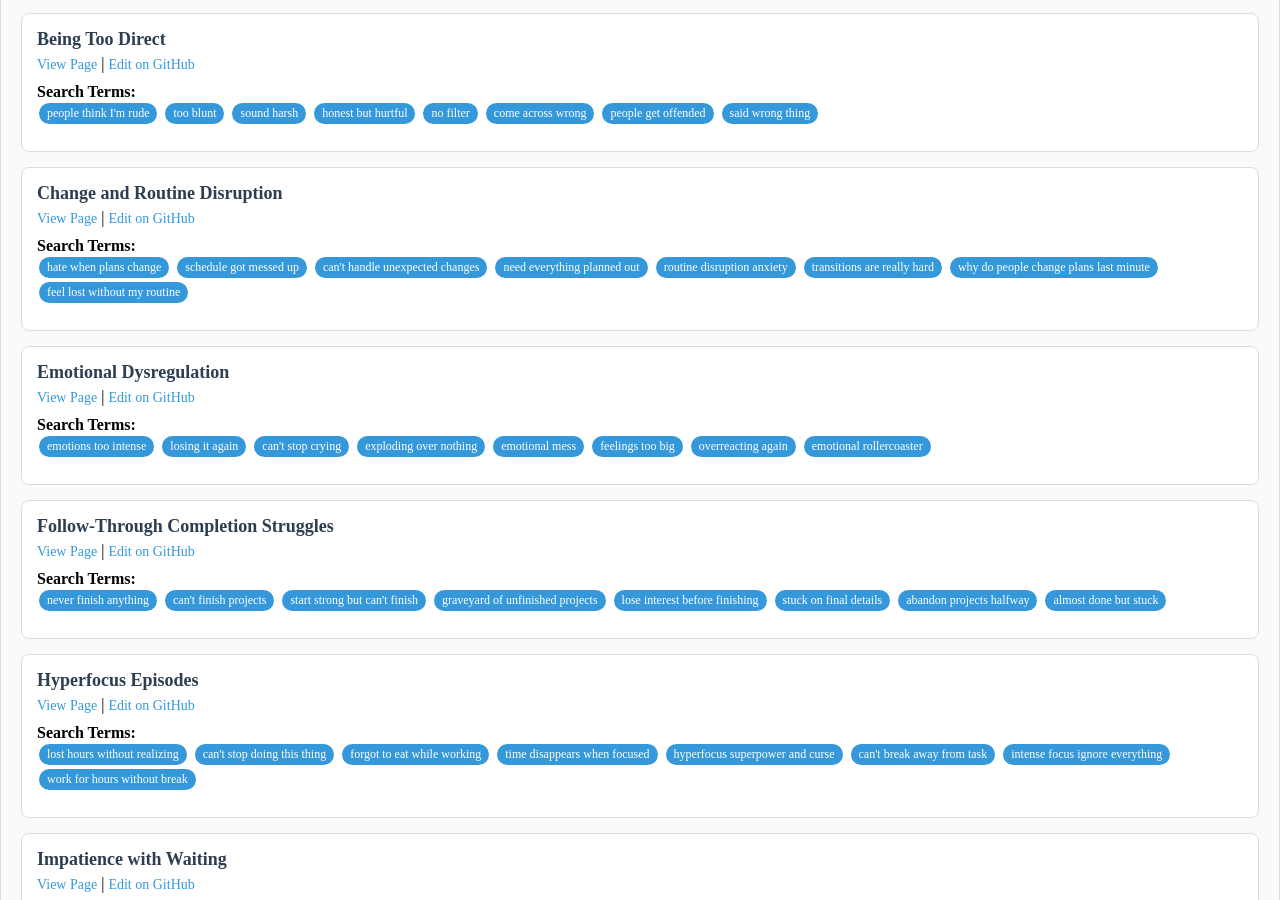
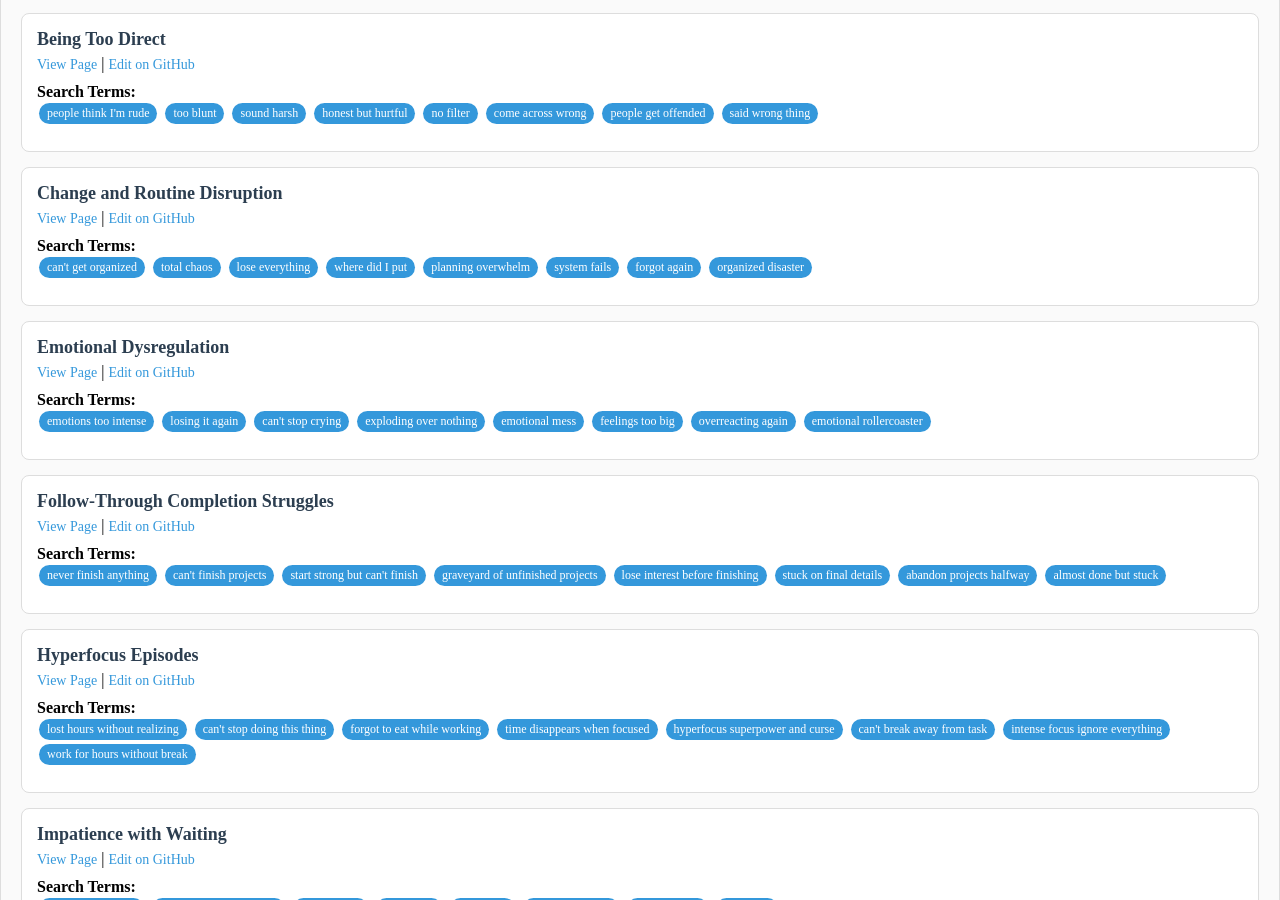
Before and after one commit to neurodivergent-survival-guide/neurodivergent-survival-guide, a Jekyll site: the page built from editorial-tools.html, in a window 1280 px wide and 900 px high, scrolled down 914 px. Built offline with Jekyll 4.4.1, drawn with Linux system fonts in a browser that asks for light colours.

Commit message:
Update change-and-routine-disruption.html

```diff
--- a/struggles/change-and-routine-disruption.html
+++ b/struggles/change-and-routine-disruption.html
@@ -17,7 +17,7 @@
 featured: true
 
 # SEO Optimization (Mandatory)
-search_terms: ["hate when plans change", "schedule got messed up", "can't handle unexpected changes", "need everything planned out", "routine disruption anxiety", "transitions are really hard", "why do people change plans last minute", "feel lost without my routine"]
+search_terms: ["can't get organized", "total chaos", "lose everything", "where did I put", "planning overwhelm", "system fails", "forgot again", "organized disaster"]
 ---
 
 <!-- /struggles/change-and-routine-disruption.html -->
```
